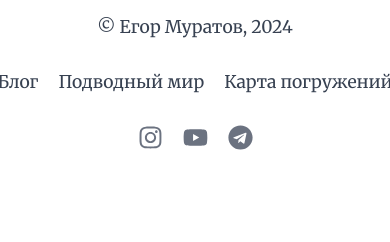
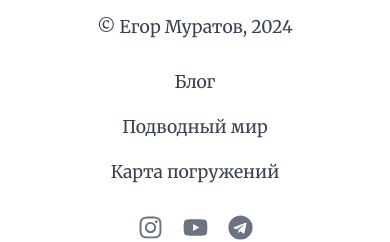
Before and after one commit to Muratov-Egor/blog, a Next.js app: page /ru in a window 390 px wide. Shown: the part 2572-2814 px from the top of the page. Before the commit the page ends 2772 px from the top, so only its background shows below. Built offline with nearby package versions, Linux system fonts and the light colour scheme.

Commit message:
Refactor Footer component for improved layout and responsiveness
- Changed the footer link container from a row layout to a column layout on smaller screens, enhancing the overall responsiveness and user experience.

```diff
--- a/app/components/Footer/Footer.tsx
+++ b/app/components/Footer/Footer.tsx
@@ -10,7 +10,7 @@
     return (
         <footer className="flex flex-col text-center gap-6 p-10 bg-white dark:bg-gray-900 transition-colors duration-200 text-sm lg:flex-row lg:justify-around border-t border-gray-200 dark:border-gray-800 mt-auto">
             <p>{t.footer.copyright}</p>
-            <div className="flex flex-raw gap-4 justify-center whitespace-nowrap">
+            <div className="flex flex-col md:flex-row gap-4 justify-center whitespace-nowrap">
                 <Link href={`/${lang}/blog`} className="hover:underline">{t.footer.links.blog}</Link>
                 <Link href={`/${lang}/marine-life`} className="hover:underline">{t.footer.links.marineLife}</Link>
                 <Link href={`/${lang}/map`} className="hover:underline">{t.footer.links.map}</Link>
```
